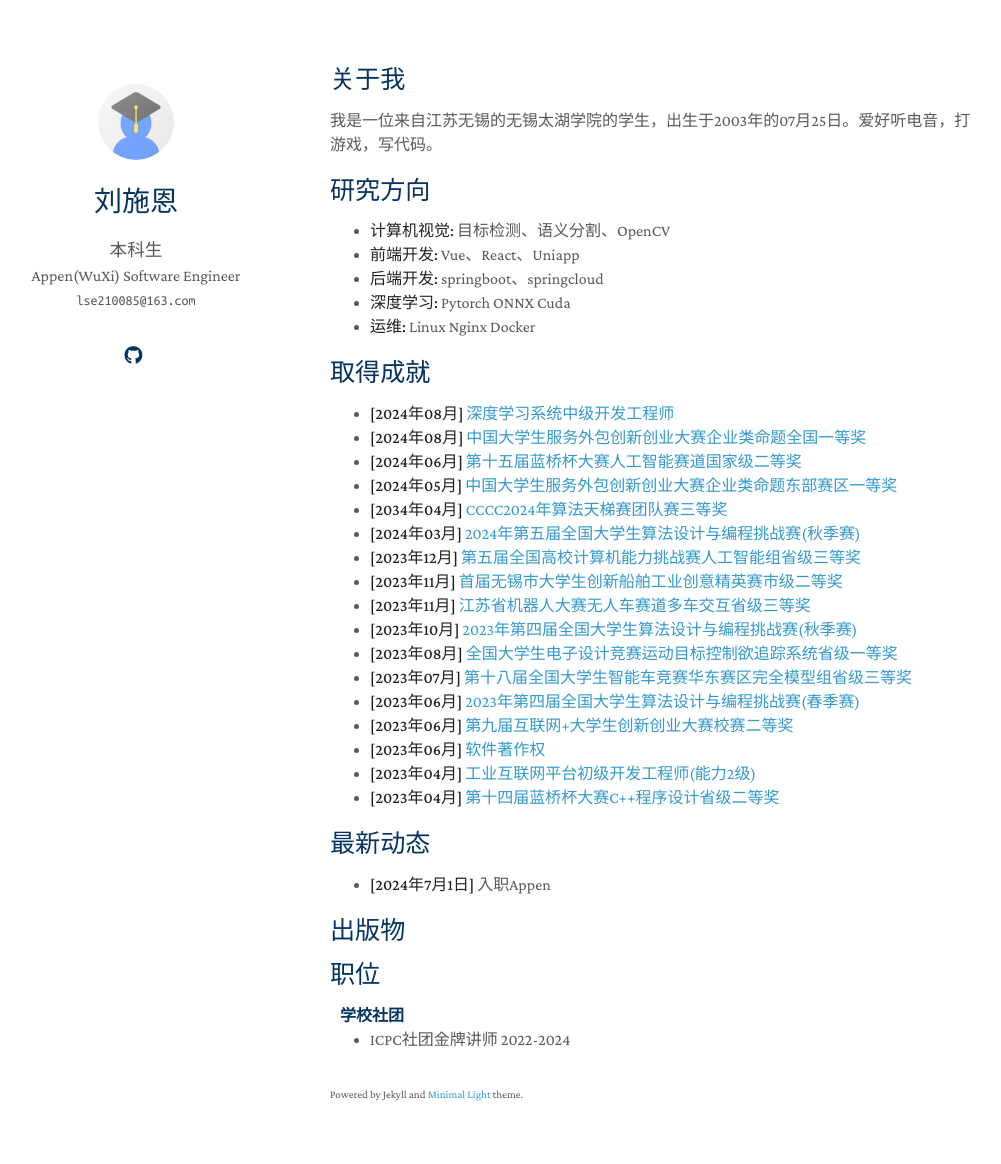
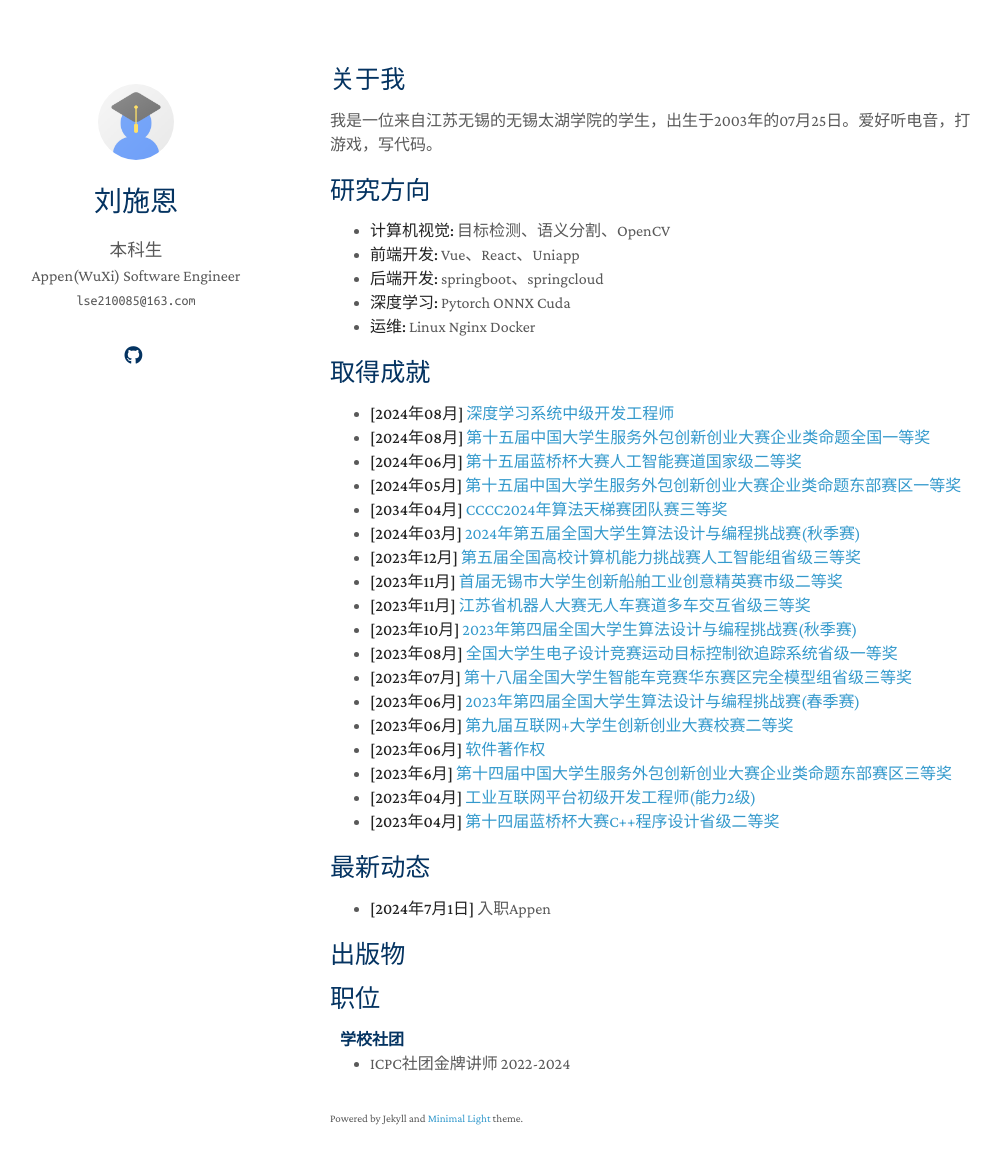
Before and after one commit to lsewcx/lse, a Jekyll site: the page built from index.md, in a window 1280 px wide and 1199 px high. Shown: the top 1164 px of the window, without its empty margins (140-1141 px from the left). Built offline with Jekyll 4.4.1, drawn with Linux system fonts in a browser that asks for light colours; a style sheet for code colours, icons or effects is not loaded; our own code applies the rules of GitHub Pages for plain Markdown files.

Commit message:
新添加一个奖状

```diff
--- a/index.md
+++ b/index.md
@@ -17,9 +17,9 @@ layout: homepage
 ## 取得成就
 
 - **[2024年08月]** [深度学习系统中级开发工程师](resources/人工智能深度学习系统开发工程师中级电子版证书.jpeg)
-- **[2024年08月]** [中国大学生服务外包创新创业大赛企业类命题全国一等奖](resources/中国大学生服务外包创新创业大赛东部全国赛-刘施恩-企业类命题-医疗保险欺诈检测模型.pdf)
+- **[2024年08月]** [第十五届中国大学生服务外包创新创业大赛企业类命题全国一等奖](resources/中国大学生服务外包创新创业大赛东部全国赛-刘施恩-企业类命题-医疗保险欺诈检测模型.pdf)
 - **[2024年06月]** [第十五届蓝桥杯大赛人工智能赛道国家级二等奖](resources/第十五届蓝桥杯大赛-刘施恩-人工智能.jpg)
-- **[2024年05月]** [中国大学生服务外包创新创业大赛企业类命题东部赛区一等奖](resources/中国大学生服务外包创新创业大赛东部区域赛-刘施恩-企业类命题-医疗保险欺诈检测模型.pdf)
+- **[2024年05月]** [第十五届中国大学生服务外包创新创业大赛企业类命题东部赛区一等奖](resources/中国大学生服务外包创新创业大赛东部区域赛-刘施恩-企业类命题-医疗保险欺诈检测模型.pdf)
 - **[2034年04月]** [CCCC2024年算法天梯赛团队赛三等奖](resources/CCCC2024GPLT31130-江苏省-团队三等奖-无锡太湖学院-啊对对队-刘施恩.jpg)
 - **[2024年03月]** [2024年第五届全国大学生算法设计与编程挑战赛(秋季赛)](resources/2024春季赛.jpg)
 - **[2023年12月]** [第五届全国高校计算机能力挑战赛人工智能组省级三等奖](resources/第五届全国高校计算机能力挑战赛-刘施恩-人工智能目标检测组别.jpg)
@@ -31,6 +31,7 @@ layout: homepage
 - **[2023年06月]** [2023年第四届全国大学生算法设计与编程挑战赛(春季赛)](resources/全国大学生算法设计与编程挑战赛（春季赛）-刘施恩-C++程序设计.jpg)
 - **[2023年06月]** [第九届互联网+大学生创新创业大赛校赛二等奖](resources/第九届互联网＋大学生创新创业大赛-刘施恩-软件系统工作量及造价评估系统.jpg)
 - **[2023年06月]** [软件著作权](resources/软著.jpg)
+- **[2023年6月]** [第十四届中国大学生服务外包创新创业大赛企业类命题东部赛区三等奖](resources/中国大学生服务外包创新创业大赛-刘施恩-企业类命题-代码溯源系统.jpg)
 - **[2023年04月]** [工业互联网平台初级开发工程师(能力2级)](resources/工业互联网工业互联网平台开发工程师初级电子版证书.jpeg)
 - **[2023年04月]** [第十四届蓝桥杯大赛C++程序设计省级二等奖](resources/第十四届蓝桥杯大赛-刘施恩-C++程序设计大赛.jpg)
 
```
